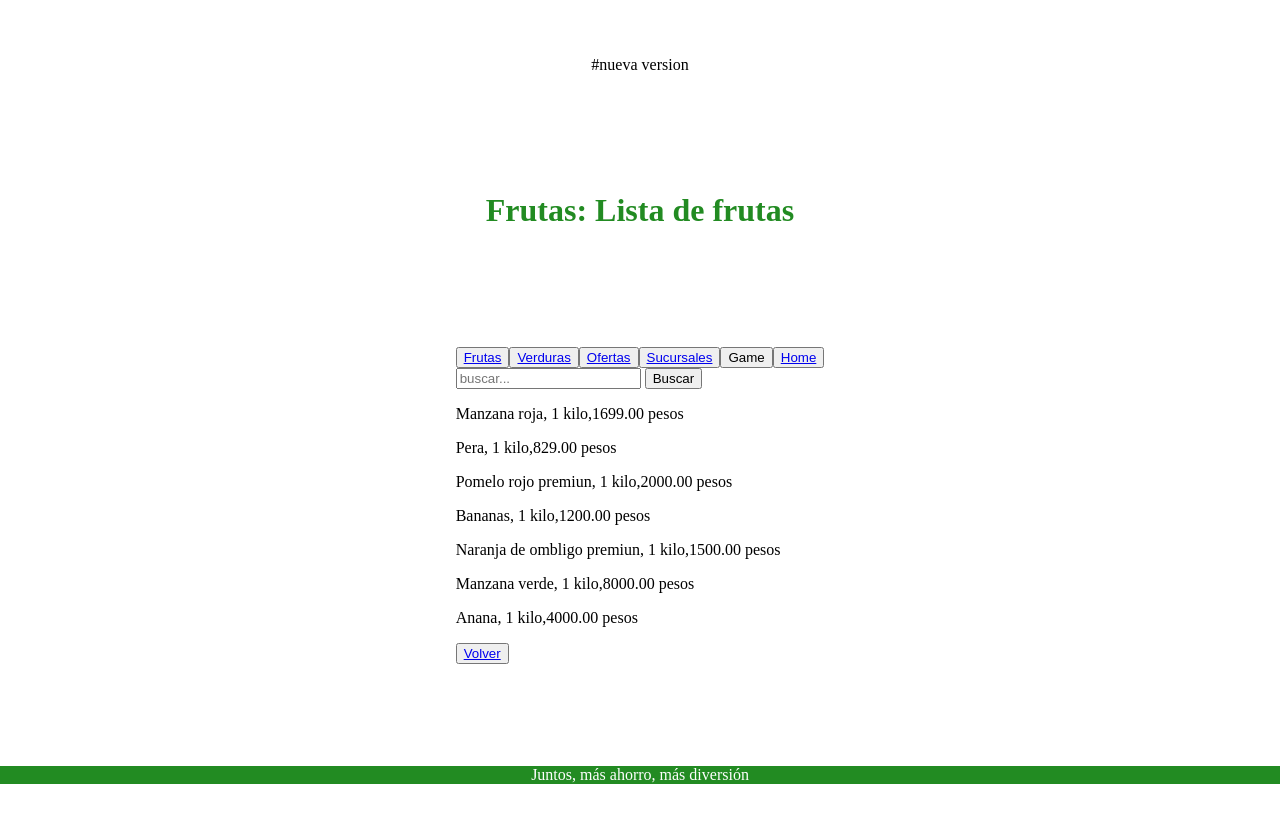
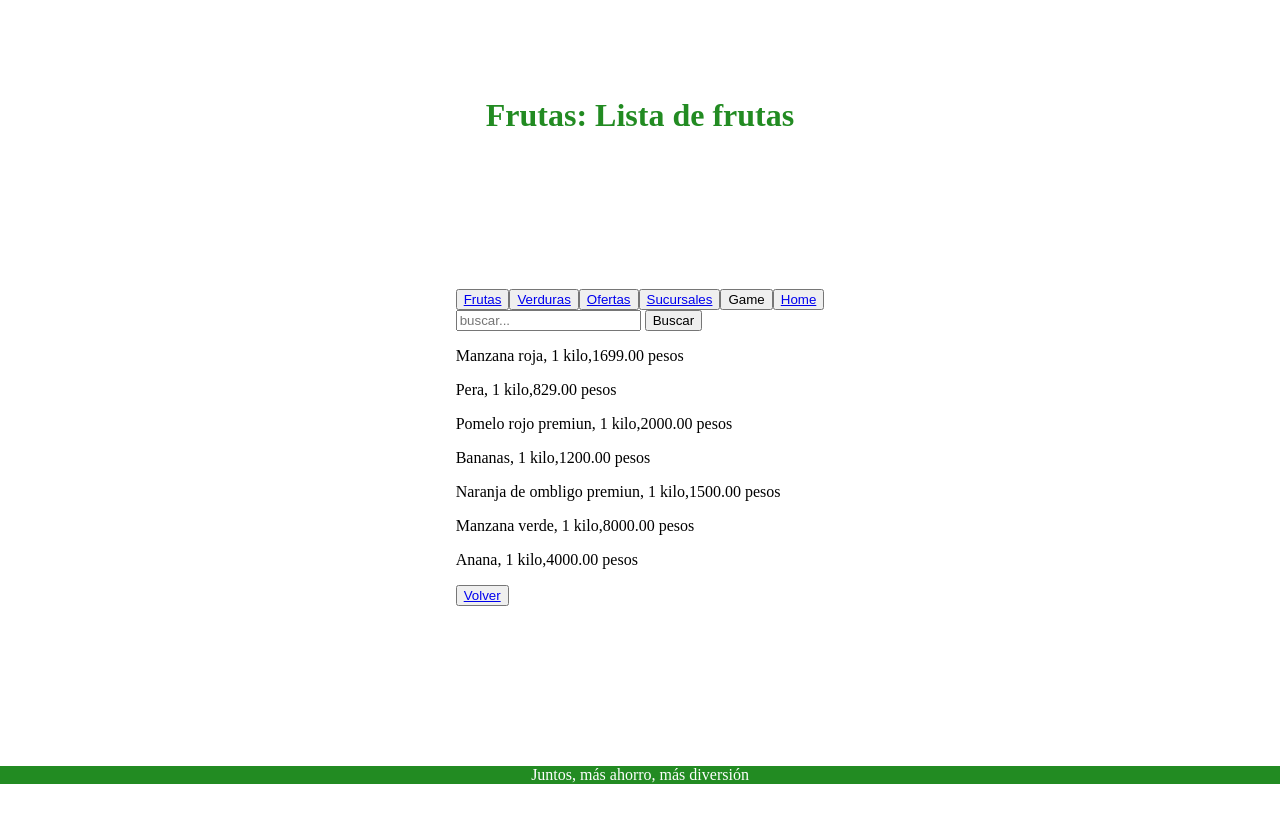
Before and after one commit to federico-700/pre-3-Federico-Doma-ski, a Django app: page /frutas/frutas/list in a window 1280 px wide. Run offline with Django 5.2, Linux system fonts and the light colour scheme; data comes from the database, SQL or seed files in the repository; both versions use the stored data as it was after the commit; parts of the project's set-up code (start-up, migrations or seed data) failed here and were passed over.

Commit message:
eliminar código de ejemplo

```diff
--- a/proyecto/frutas/templates/frutas/frutas_list.html
+++ b/proyecto/frutas/templates/frutas/frutas_list.html
@@ -1,4 +1,3 @@
-#nueva version
 {% extends 'core/base.html' %}
 
 {% block header %}
--- a/proyecto/sucursales/templates/sucursales/sucursales_list.html
+++ b/proyecto/sucursales/templates/sucursales/sucursales_list.html
@@ -1,4 +1,3 @@
-#nueva version
 {% extends 'core/base.html' %}
 
 {% block header %}
--- a/proyecto/verduras/templates/verduras/verduras_list.html
+++ b/proyecto/verduras/templates/verduras/verduras_list.html
@@ -1,4 +1,3 @@
-#nueva version
 {% extends 'core/base.html' %}
 
 {% block header %}
```
Also changed, not shown: proyecto/frutas/forms.py (+0 -25 lines), proyecto/frutas/views.py (+0 -41 lines), proyecto/ofertas/forms.py (+0 -24 lines), proyecto/ofertas/views.py (+0 -24 lines), proyecto/sucursales/forms.py (+0 -24 lines), proyecto/sucursales/views.py (+0 -32 lines), proyecto/verduras/forms.py (+0 -23 lines), proyecto/verduras/views.py (+0 -33 lines), README.md, proyecto/db.sqlite3.
